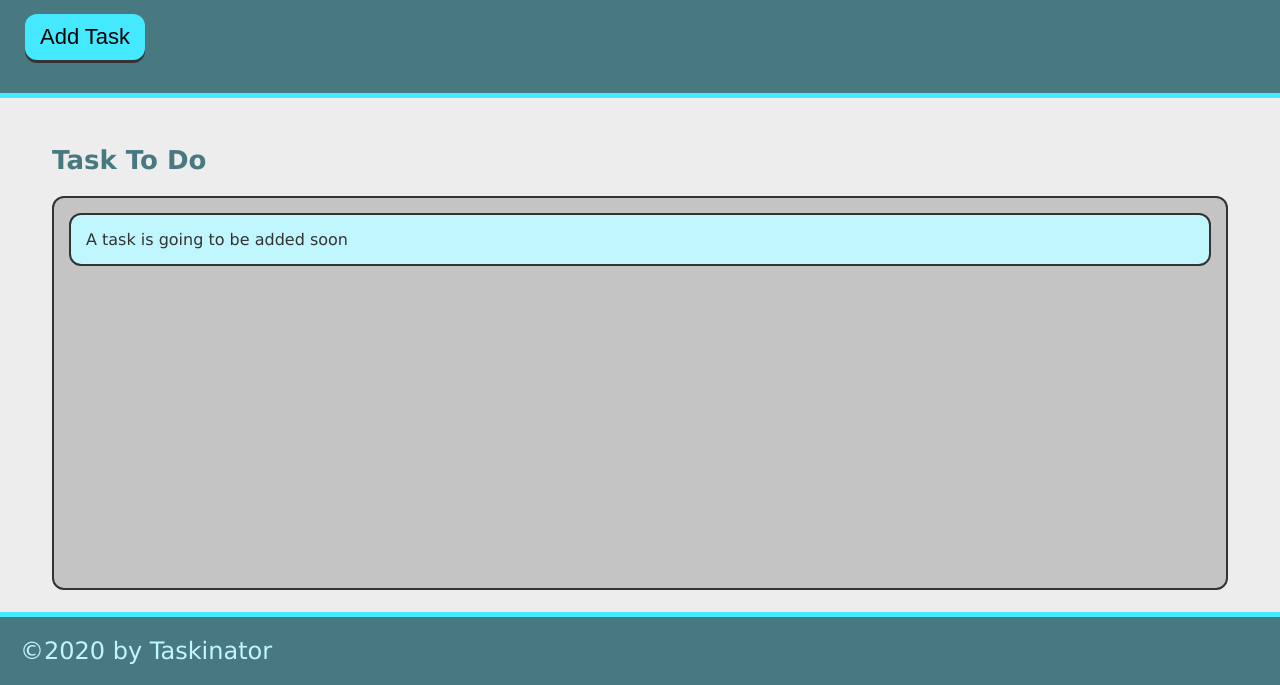
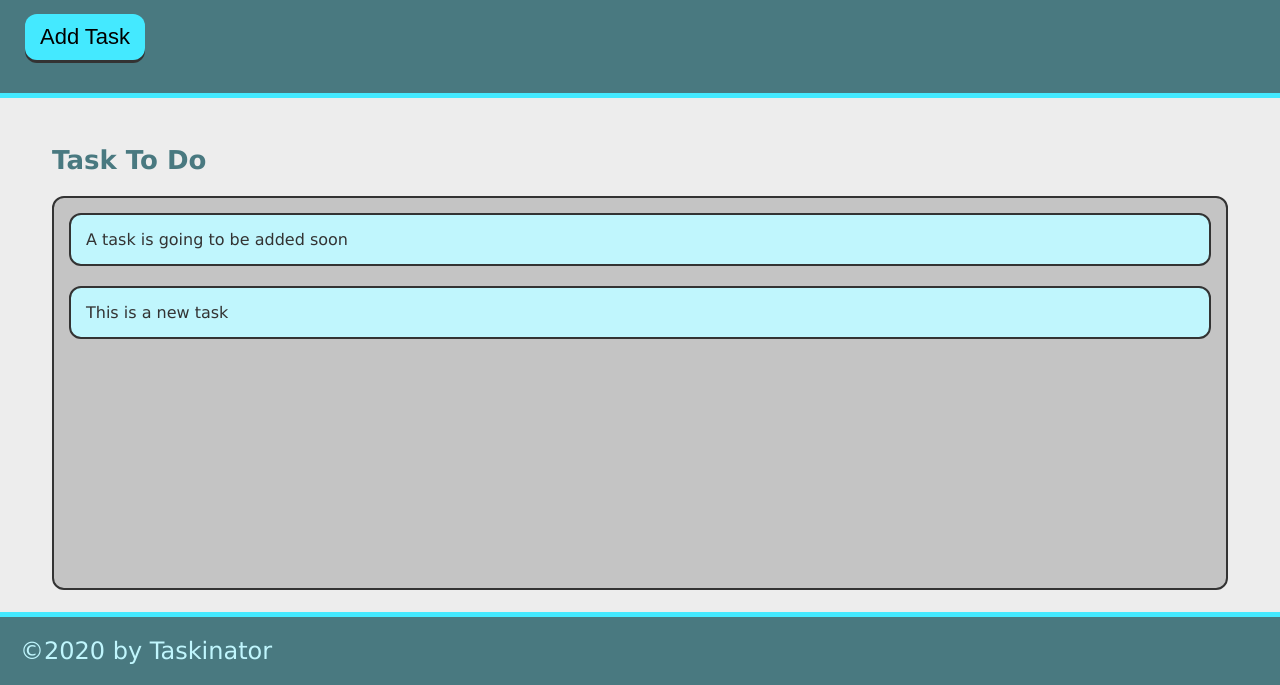
Before and after one commit to avuong19/taskinator, a plain HTML site: page index.html in a window 1280 px wide. Both pictures are taken after a click on the button "Add Task". Shown: the part 115-800 px from the top of the page. Drawn offline with Linux system fonts and the light colour scheme.

Commit message:
add ability to add task

```diff
--- a/assets/js/script.js
+++ b/assets/js/script.js
@@ -0,0 +1,10 @@
+var buttonEl=document.querySelector ("#save-task");
+var tasksToDoEl=document.querySelector("#tasks-to-do");
+
+var createTaskHandler= function(){
+    var listItemEl =document.createElement("li");
+    listItemEl.className="task-item";
+    listItemEl.textContent="This is a new task";
+    tasksToDoEl.appendChild(listItemEl);
+}
+buttonEl.addEventListener("click",createTaskHandler);
--- a/index.html
+++ b/index.html
@@ -13,13 +13,14 @@
     <header>
         <h1 class="page-title">Taskinator</h1>
         <p> Click the button below to add a new task</p>
-        <button class="btn">Add Task </button>
+        <button class="btn" id=
+        "save-task">Add Task </button>
     </header>
 
     <main class="page-content">
         <section class="task-list-wrapper">
             <h2 class="list-title">Task To Do</h2>
-            <ul class="task-list">
+            <ul class="task-list" id="tasks-to-do">
                 <li class="task-item">A task is going to be added soon</li>
             </ul>
         </section>
@@ -31,6 +32,7 @@
 
 
 
+
     <script src="./assets/js/script.js"></script>
 </body>
 
```
